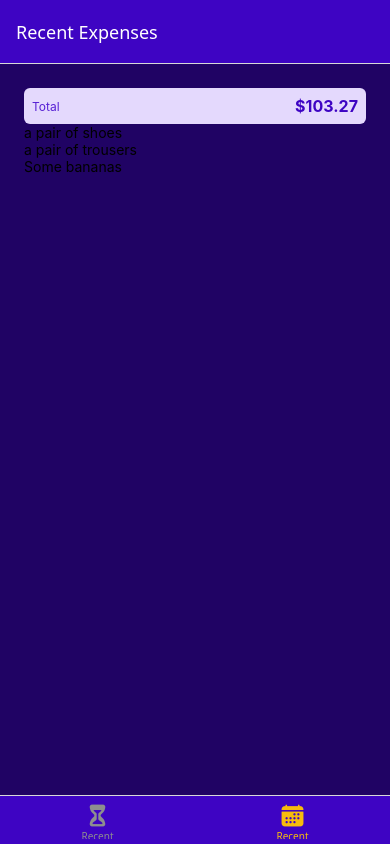
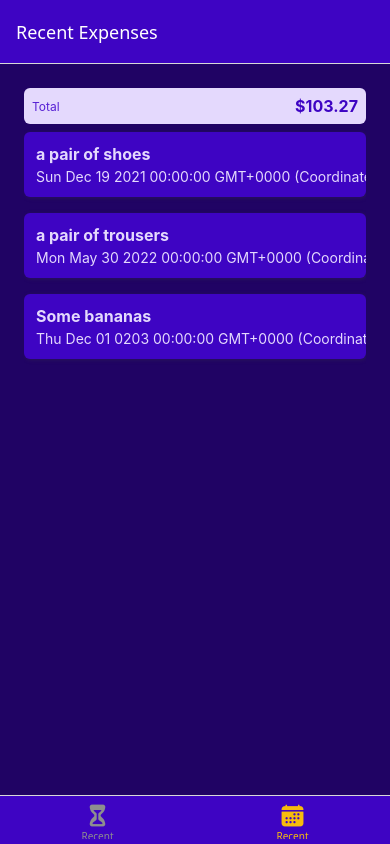
Before and after one commit to meytirm/expenses-app, a React Native app: screen /AllExpenses in a window 390 px wide. Built offline with nearby package versions, Linux system fonts and the light colour scheme.

Commit message:
refactor(components): use ExpenseItem in ExpensesList
Replaced inline Text component with the newly implemented `ExpenseItem` component in `ExpensesList`. This enhances code readability and consistency by utilizing a dedicated component for displaying expense details.

```diff
--- a/components/ExpensesOutput/ExpensesList.tsx
+++ b/components/ExpensesOutput/ExpensesList.tsx
@@ -1,8 +1,9 @@
-import {FlatList, SectionListRenderItemInfo, Text} from "react-native";
+import {FlatList} from "react-native";
 import {ExpenseInterface} from "../../types";
+import ExpenseItem from "./ExpenseItem";
 
 function renderExpenseItem(item: ExpenseInterface) {
-  return <Text>{item.description}</Text>
+  return <ExpenseItem expense={item} />
 }
 
 function ExpensesList({expenses}: Props) {
```
